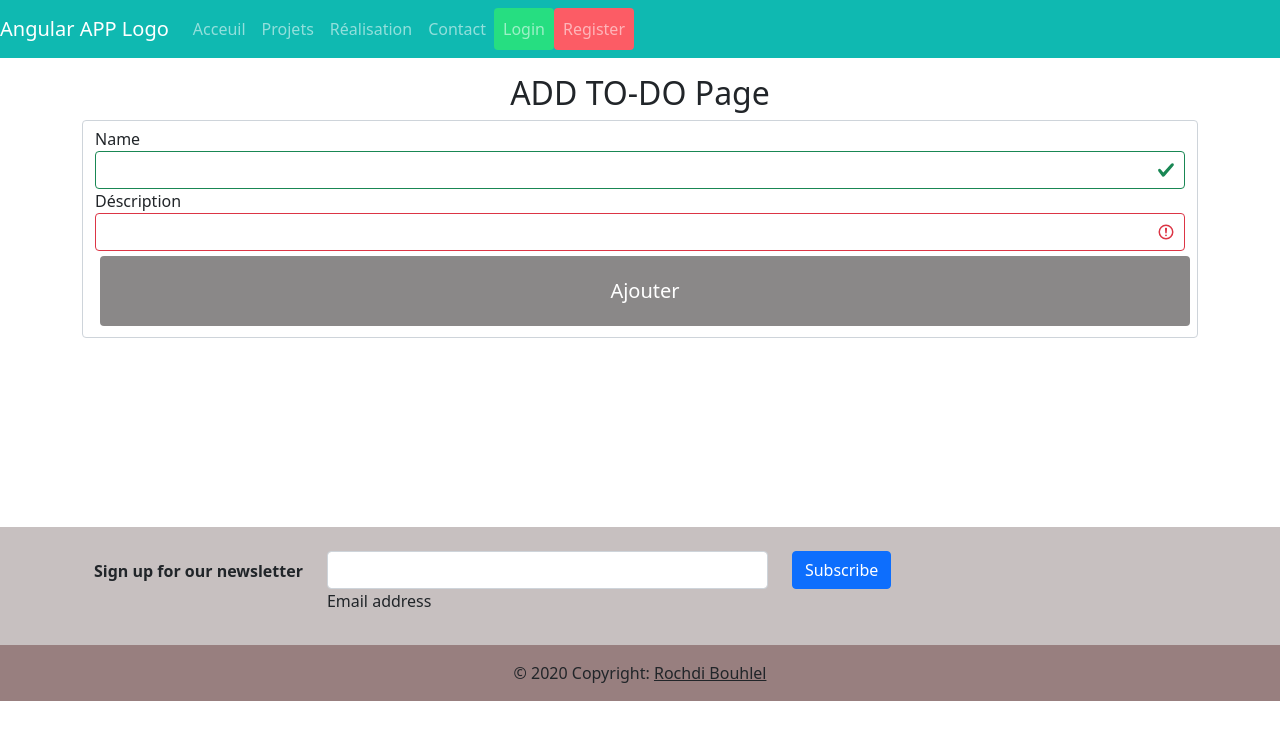
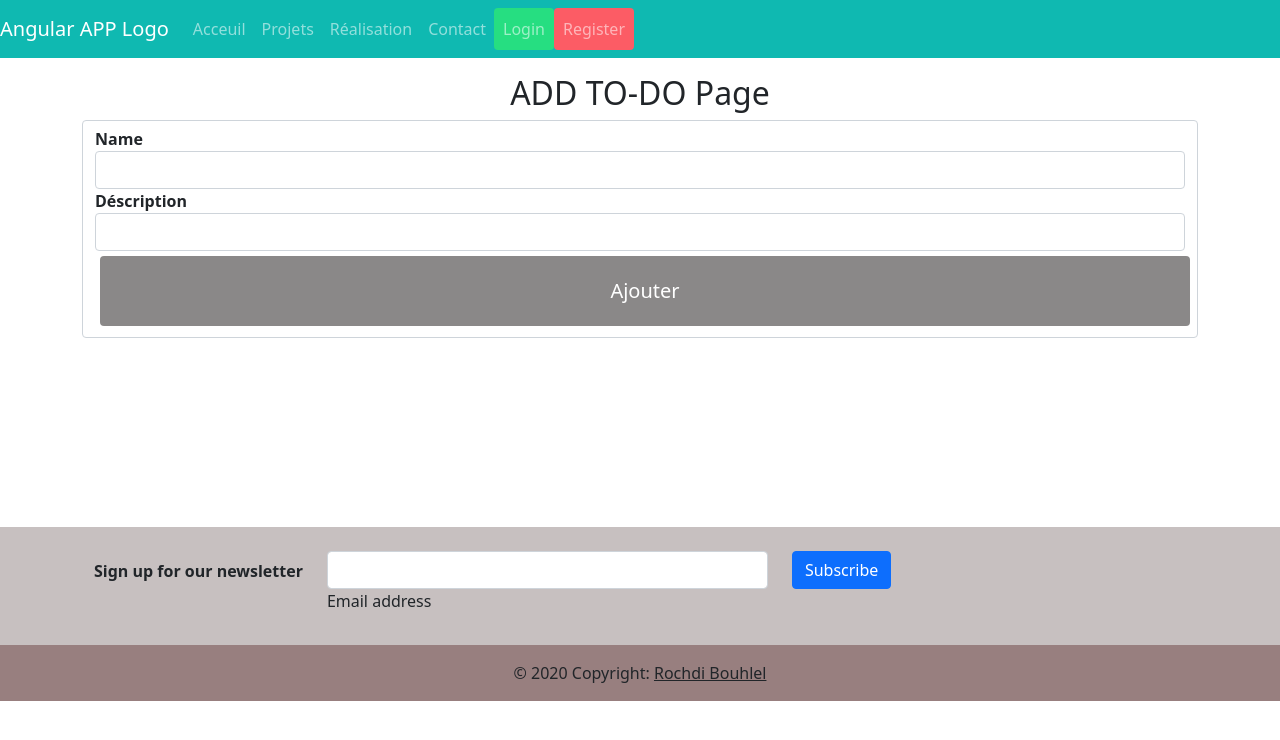
Before and after one commit to BouhlelRochdi/firstAppAngular, an Angular app: page /add-todo in a window 1280 px wide. Shown: the top 740 px of the page. Built offline with nearby package versions, Linux system fonts and the light colour scheme.

Commit message:
Update add-todo.component.html

```diff
--- a/src/app/add-todo/add-todo.component.html
+++ b/src/app/add-todo/add-todo.component.html
@@ -5,10 +5,12 @@
     <div class="row">
       <div class="column">
         <form class="form-control" [formGroup]="addTodoForm">
-          <label for="fname">Name</label>
-          <input type="text" formControlName="name" class="form-control is-valid" id="name" name="name">
-          <label for="description">Déscription</label>
-          <input type="text" formControlName="description" class="form-control is-invalid" id="description" name="description">
+          <label for="fname"><b>Name</b></label>
+          <input type="text" formControlName="name" class="form-control" id="name" name="name">
+          <div *ngIf="nameError()">Name is required.</div>
+          <label for="description"><b>Déscription</b></label>
+          <input type="text" formControlDescription="description" class="form-control" id="description" name="description">
+          <div *ngIf="descriptionError()">Description is required.</div>
           <input type="button" name="add" class="btn btn-info btn-lg btn-block addbutton" value="Ajouter" (click)="save()">
         </form>
       </div>
```
